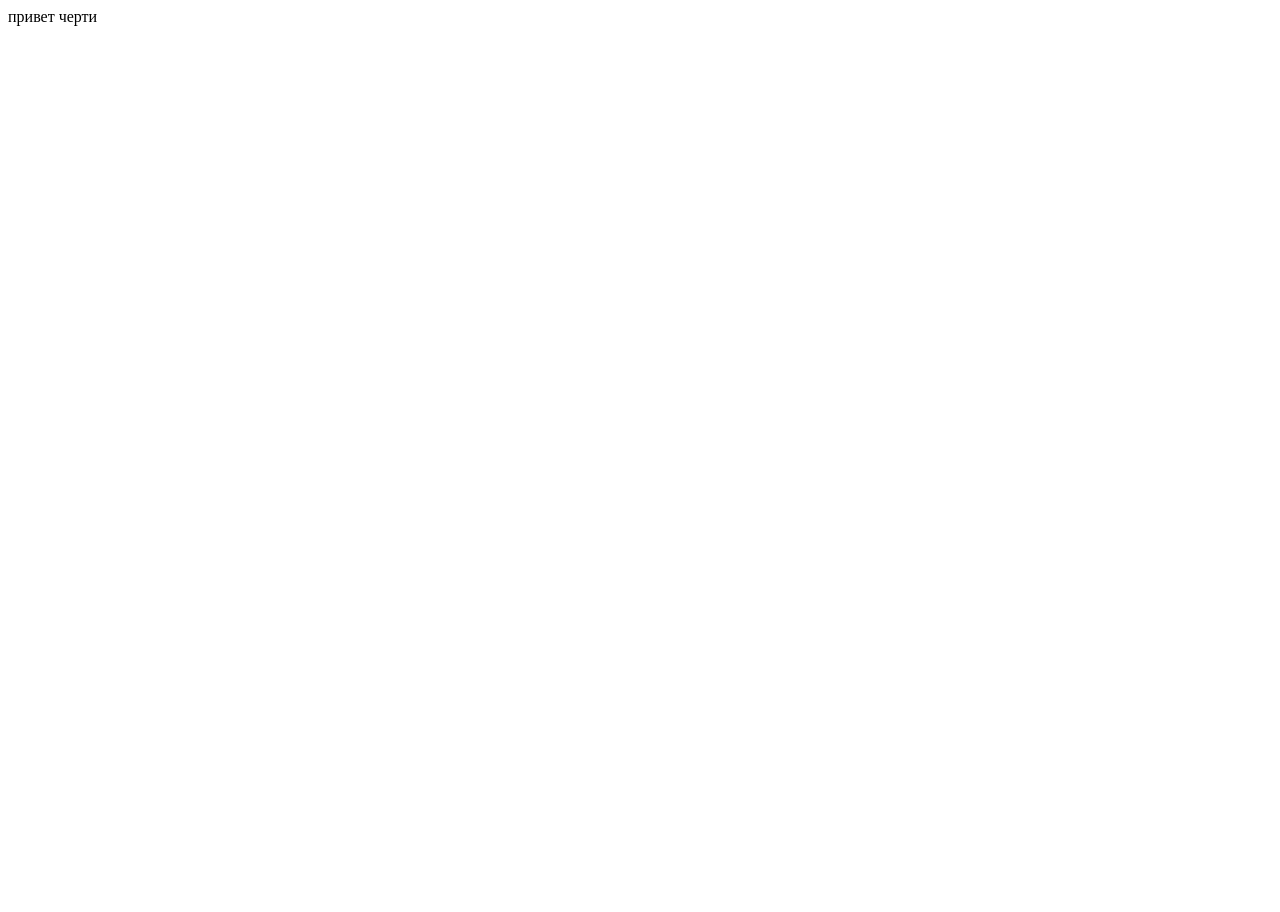
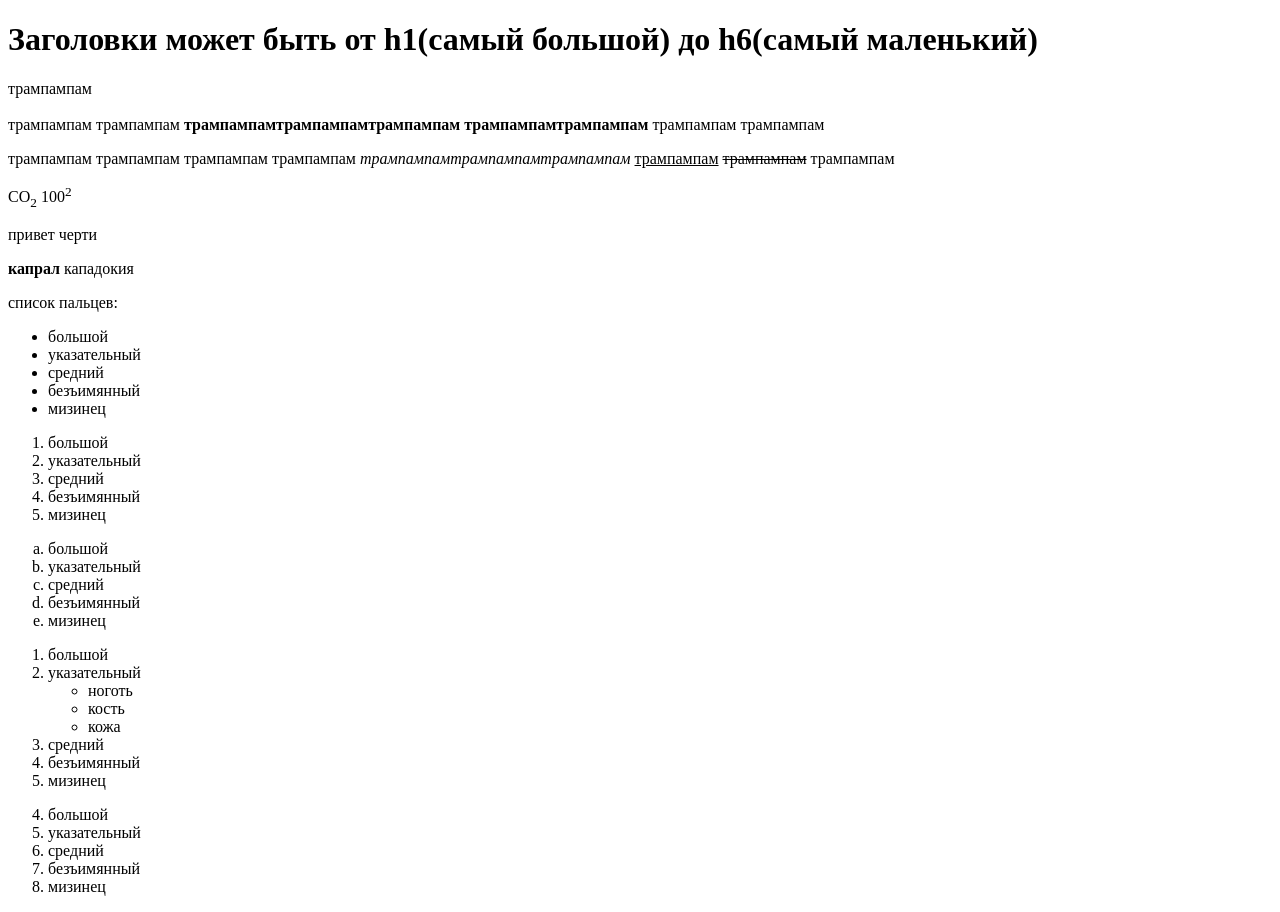
Before and after one commit to NikulinOlegDmitrievich/juniors-way, a plain HTML site: page index.html in a window 1280 px wide. Before the commit the page ends 800 px from the top, so only its background shows below. Drawn offline with Linux system fonts and the light colour scheme.

Commit message:
прошел второй урок

```diff
--- a/index.html
+++ b/index.html
@@ -11,13 +11,52 @@
         rel - тип файла (stylesheet - стили, icon - фавиконка)
         href - ссылка откуда будет подгружатся этот документ
     -->
+
     <link rel="stylesheet" href="#">
 </head>
 
+<!--Второй урок текстовые теги в HTML-->
+
 
 <!-- хранится видимая часть сайта, для пользователя -->
-<body>
+
+<!--Заголовки html-->
+<h1>Заголовки может быть от h1(самый большой) до h6(самый маленький)</h1>
+<!--<р>-абзаци  <br>-перенос, сколько поставишь , на столько строк и перенесется-->
+
+<!--<b>-жирный курсор, <strong>-показать главное слово браузеру(жирный как и <p>) ???в чем их прикол??? -->
+<p>трампампам <br><br>трампампам трампампам <strong> трампампамтрампампамтрампампам
+    трампампамтрампампам</strong>
+    трампампам трампампам </p>
+<!--<i>-прописной, em-показать главное слово браузеру, <u>-подчеркнуть, <s>-зачеркнуть -->
+<p>трампампам трампампам трампампам трампампам <em>трампампамтрампампамтрампампам</em> <u>трампампам</u>
+    <s>трампампам</s> трампампам </p>
+    <!--<sub>-->
+<p>CO<sub>2</sub> 100<sup>2</sup></p>
     привет черти
+    <p><b>капрал</b> кападокия</p>
+  <!--Подпункты <ul><li><li><li><ul> и нумерованые списки <ol><li><li><li><ol>-->
+<p>список пальцев: <br> <ul>
+    <li>большой</li><li>указательный</li><li>средний</li><li>безъимянный</li><li>мизинец</li>
+</ul>
+<ol>
+    <li>большой</li><li>указательный</li><li>средний</li><li>безъимянный</li><li>мизинец</li>
+</ol>
+<!--в нумированом списке можно изменять типы пронумировки 1,I,A, размер тоже можно менять-->
+<ol type="a">
+        <li>большой</li><li>указательный</li><li>средний</li><li>безъимянный</li><li>мизинец</li>
+    </ol>
+<!--подпункты в нутри подпункта-->
+<ol type="1">
+        <li>большой</li><li>указательный<ul><li>ноготь</li><li>кость</li><li>кожа</li></ul></li><li>средний</li><li>безъимянный</li><li>мизинец</li>
+    </ol>
+    <!--можно изменять точку отчета в списке -->
+<ol start="4">
+    <li>большой</li><li>указательный</li><li>средний</li><li>безъимянный</li><li>мизинец</li>
+        </ol>
+</p>
+    </body>
+    </html>
 </body>
 
 </html>
```
